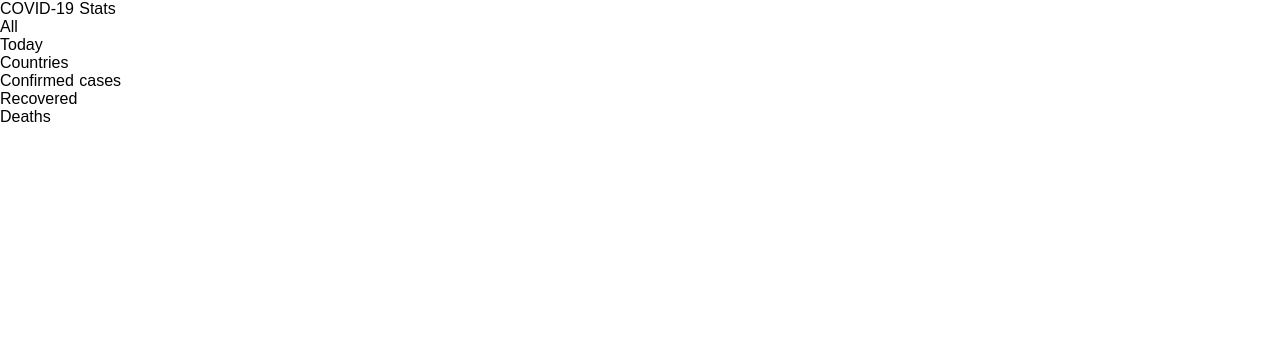
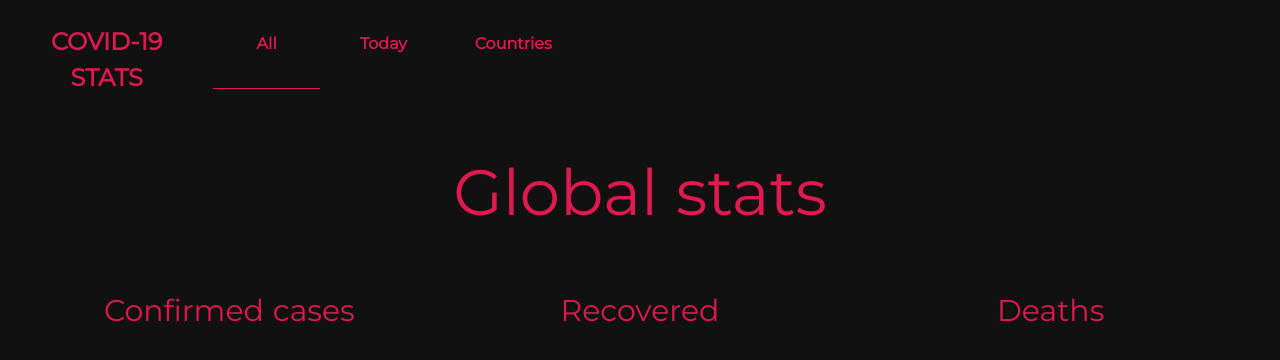
Before and after one commit to VanwildemeerschBrent/COVID_19_Stats, a Nuxt app: page / in a window 1280 px wide. Shown: the top 360 px of the page. Built offline with nearby package versions, Linux system fonts and the light colour scheme; no server answers.

Commit message:
Global stats

```diff
--- a/nuxt.config.js
+++ b/nuxt.config.js
@@ -1,4 +1,4 @@
-gitmodule.exports = {
+module.exports = {
   mode: 'universal',
   /*
    ** Headers of the page
--- a/pages/index.vue
+++ b/pages/index.vue
@@ -1,5 +1,7 @@
 <template>
   <div class="w-screen h-screen p-6 overflow-hidden stats-global bg-background text-textColor">
+    <p class="text-6xl text-center">Global stats</p>
+
     <div class="mt-12 align-middle country-detail__today">
       <div class="relative float-left w-1/3">
         <p class="text-3xl text-center">Confirmed cases</p>
```
